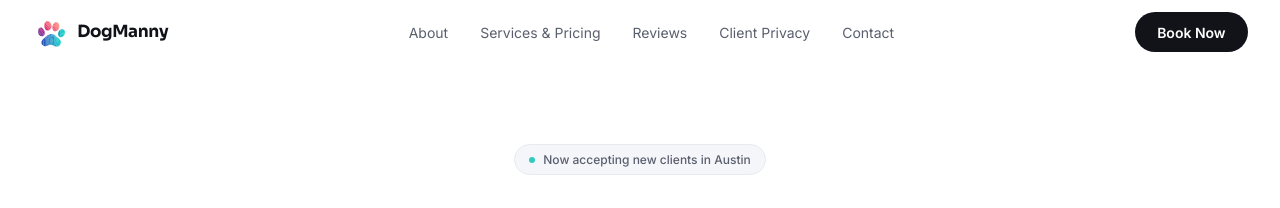
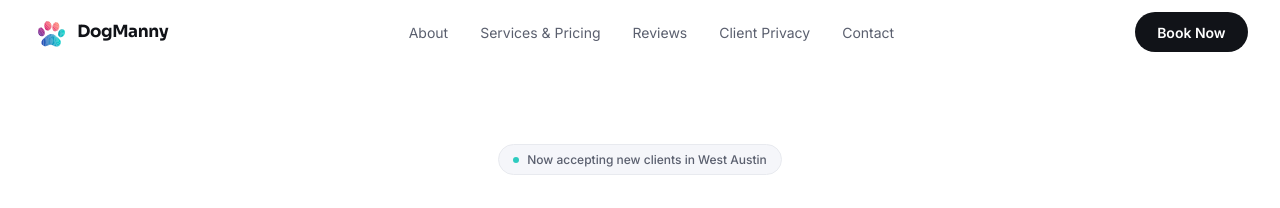
Before and after one commit to wellspeterson/dogmanny, a Next.js app: page / in a window 1280 px wide. Shown: the top 208 px of the page. Built offline with nearby package versions, Linux system fonts and the light colour scheme.

Commit message:
Change hero badge to say "West Austin" instead of "Austin"
https://claude.ai/code/session_01Mu6ncMnb5PDzWzeoxbnTSt

```diff
--- a/app/page.tsx
+++ b/app/page.tsx
@@ -573,7 +573,7 @@ export default function DogMannyPage() {
       <section className="hero">
         <div className="hero-badge">
           <div className="badge-dot" />
-          Now accepting new clients in Austin
+          Now accepting new clients in West Austin
         </div>
         <h1>Dog care that feels <span className="grad-text">personal.</span></h1>
         <p>Walking, sitting, and check-ins from someone who genuinely loves dogs. Just text me — no apps, no strangers, no hassle.</p>
```
